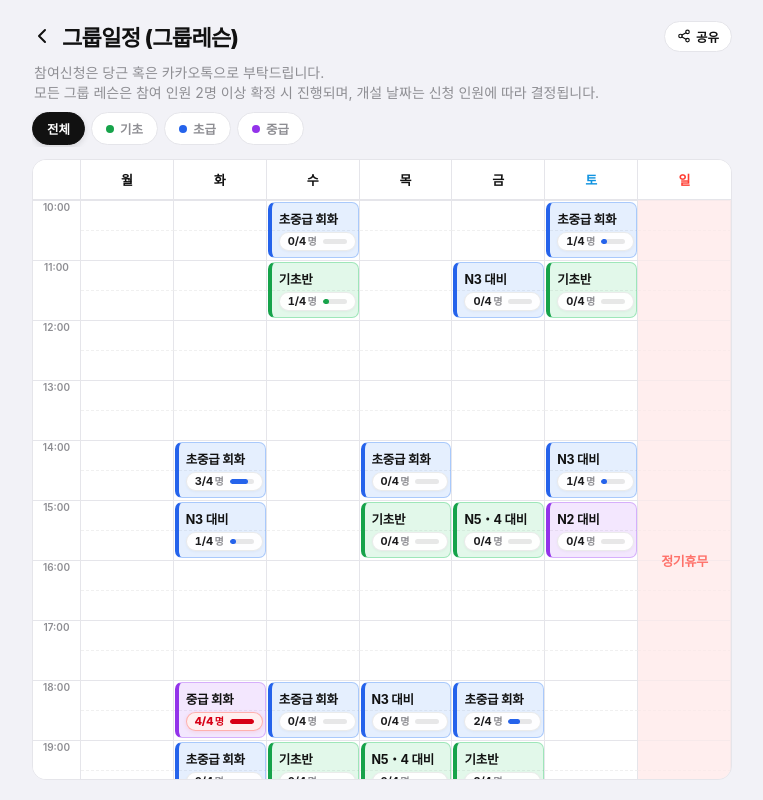
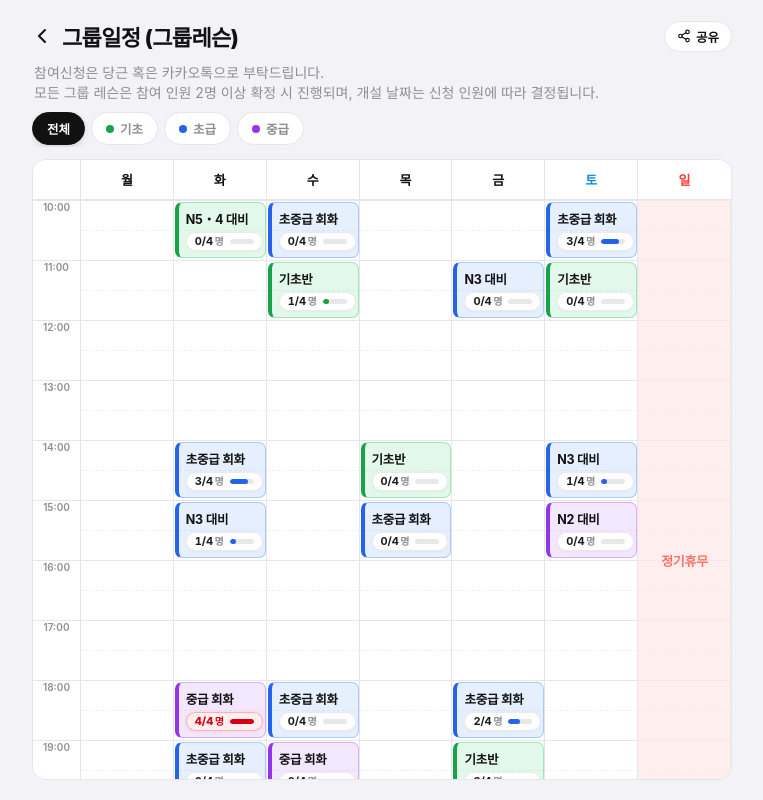
Before and after one commit to yonroku46/mk-lp, a Next.js app: page /schedule/group in a window 1280 px wide. Shown: the whole page, without its empty margins (258-1021 px from the left). Built offline with nearby package versions, Linux system fonts and the light colour scheme.

Commit message:
mod: schedule update

```diff
--- a/src/app/schedule/group/page.tsx
+++ b/src/app/schedule/group/page.tsx
@@ -97,6 +97,14 @@ function GroupScheduleContent() {
   const groups: GroupLesson[] = useMemo(() => [
     // ---------------- 화요일 (day: 1) ----------------
     {
+      id: 'tue-10',
+      title: 'N5・4 대비',
+      level: '기초',
+      maxMembers: 4,
+      currentMembers: 0,
+      schedule: [{ day: 1, start: '10:00', end: '11:00' }],
+    },
+    {
       id: 'tue-14',
       title: '초중급 회화',
       level: '초급',
@@ -164,8 +172,8 @@ function GroupScheduleContent() {
     },
     {
       id: 'wed-19',
-      title: '기초반',
-      level: '기초',
+      title: '중급 회화',
+      level: '중급',
       maxMembers: 4,
       currentMembers: 0,
       schedule: [{ day: 2, start: '19:00', end: '20:00' }],
@@ -182,43 +190,19 @@ function GroupScheduleContent() {
     // ---------------- 목요일 (day: 3) ----------------
     {
       id: 'thu-14',
-      title: '초중급 회화',
-      level: '초급',
+      title: '기초반',
+      level: '기초',
       maxMembers: 4,
       currentMembers: 0,
       schedule: [{ day: 3, start: '14:00', end: '15:00' }],
     },
     {
       id: 'thu-15',
-      title: '기초반',
-      level: '기초',
+      title: '초중급 회화',
+      level: '초급',
       maxMembers: 4,
       currentMembers: 0,
       schedule: [{ day: 3, start: '15:00', end: '16:00' }],
-    },
-    {
-      id: 'thu-18',
-      title: 'N3 대비',
-      level: '초급',
-      maxMembers: 4,
-      currentMembers: 0,
-      schedule: [{ day: 3, start: '18:00', end: '19:00' }],
-    },
-    {
-      id: 'thu-19',
-      title: 'N5・4 대비',
-      level: '기초',
-      maxMembers: 4,
-      currentMembers: 0,
-      schedule: [{ day: 3, start: '19:00', end: '20:00' }],
-    },
-    {
-      id: 'thu-20',
-      title: 'N2 대비',
-      level: '중급',
-      maxMembers: 4,
-      currentMembers: 0,
-      schedule: [{ day: 3, start: '20:00', end: '21:00' }],
     },
 
     // ---------------- 금요일 (day: 4) ----------------
@@ -229,14 +213,6 @@ function GroupScheduleContent() {
       maxMembers: 4,
       currentMembers: 0,
       schedule: [{ day: 4, start: '11:00', end: '12:00' }],
-    },
-    {
-      id: 'fri-15',
-      title: 'N5・4 대비',
-      level: '기초',
-      maxMembers: 4,
-      currentMembers: 0,
-      schedule: [{ day: 4, start: '15:00', end: '16:00' }],
     },
     {
       id: 'fri-18',
@@ -254,14 +230,6 @@ function GroupScheduleContent() {
       currentMembers: 2,
       schedule: [{ day: 4, start: '19:00', end: '20:00' }],
     },
-    {
-      id: 'fri-20',
-      title: '중급 회화',
-      level: '중급',
-      maxMembers: 4,
-      currentMembers: 0,
-      schedule: [{ day: 4, start: '20:00', end: '21:00' }],
-    },
 
     // ---------------- 토요일 (day: 5) ----------------
     {
@@ -269,7 +237,7 @@ function GroupScheduleContent() {
       title: '초중급 회화',
       level: '초급',
       maxMembers: 4,
-      currentMembers: 1,
+      currentMembers: 3,
       schedule: [{ day: 5, start: '10:00', end: '11:00' }],
     },
     {
```
